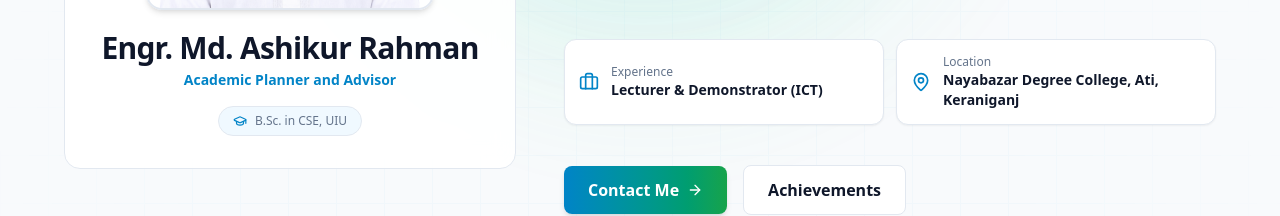
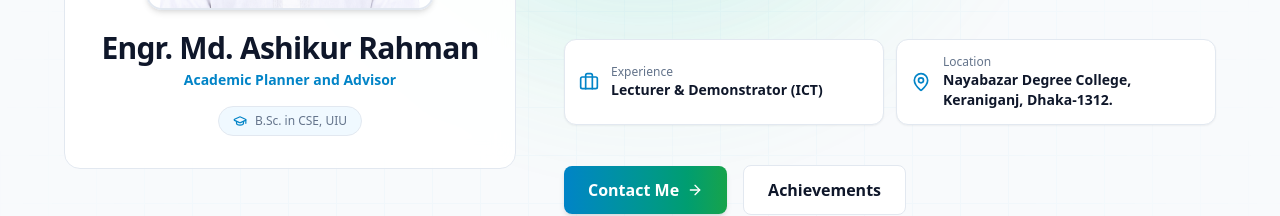
Before and after one commit to CodeByMonir/MdAshikurRahman, a Next.js app: page / in a window 1280 px wide. Shown: the part 486-702 px from the top of the page. Built offline with nearby package versions, Linux system fonts and the light colour scheme.

Commit message:
created footer

```diff
--- a/src/Components/Home/Hero.jsx
+++ b/src/Components/Home/Hero.jsx
@@ -105,7 +105,7 @@ export default function Hero() {
                             <div>
                                 <p className="text-xs text-[#64748B]">Location</p>
                                 <p className="text-sm font-semibold text-[#0F172A] dark:text-[#F8FAFC]">
-                                    Nayabazar Degree College, Ati, Keraniganj
+                                    Nayabazar Degree College, Keraniganj, Dhaka-1312.
                                 </p>
                             </div>
                         </div>
--- a/src/app/layout.js
+++ b/src/app/layout.js
@@ -1,6 +1,7 @@
+import Footer from "@/Components/Shared/Footer";
+import Navbar from "@/Components/Shared/Navbar";
 import { Geist, Geist_Mono } from "next/font/google";
 import "./globals.css";
-import Navbar from "@/Components/Shared/Navbar";
 
 const geistSans = Geist({
   variable: "--font-geist-sans",
@@ -14,7 +15,8 @@ const geistMono = Geist_Mono({
 
 export const metadata = {
   title: "Md. Ashikur Rahman | Computer Engineer | Lecturer ICT",
-  description: "Md. Ashikur Rahman Is a Computer Engineer and Lecturer at the Department of ICT, Nayabazar University, Bangladesh. He is passionate about technology, programming, and education.",
+  description:
+    "Md. Ashikur Rahman Is a Computer Engineer and Lecturer at the Department of ICT, Nayabazar University, Bangladesh. He is passionate about technology, programming, and education.",
 };
 
 export default function RootLayout({ children }) {
@@ -25,8 +27,9 @@ export default function RootLayout({ children }) {
     >
       <body className="min-h-full flex flex-col">
         <Navbar />
-        {children}
-        </body>
+          {children}
+        <Footer />
+    </body>
     </html>
   );
 }
```
